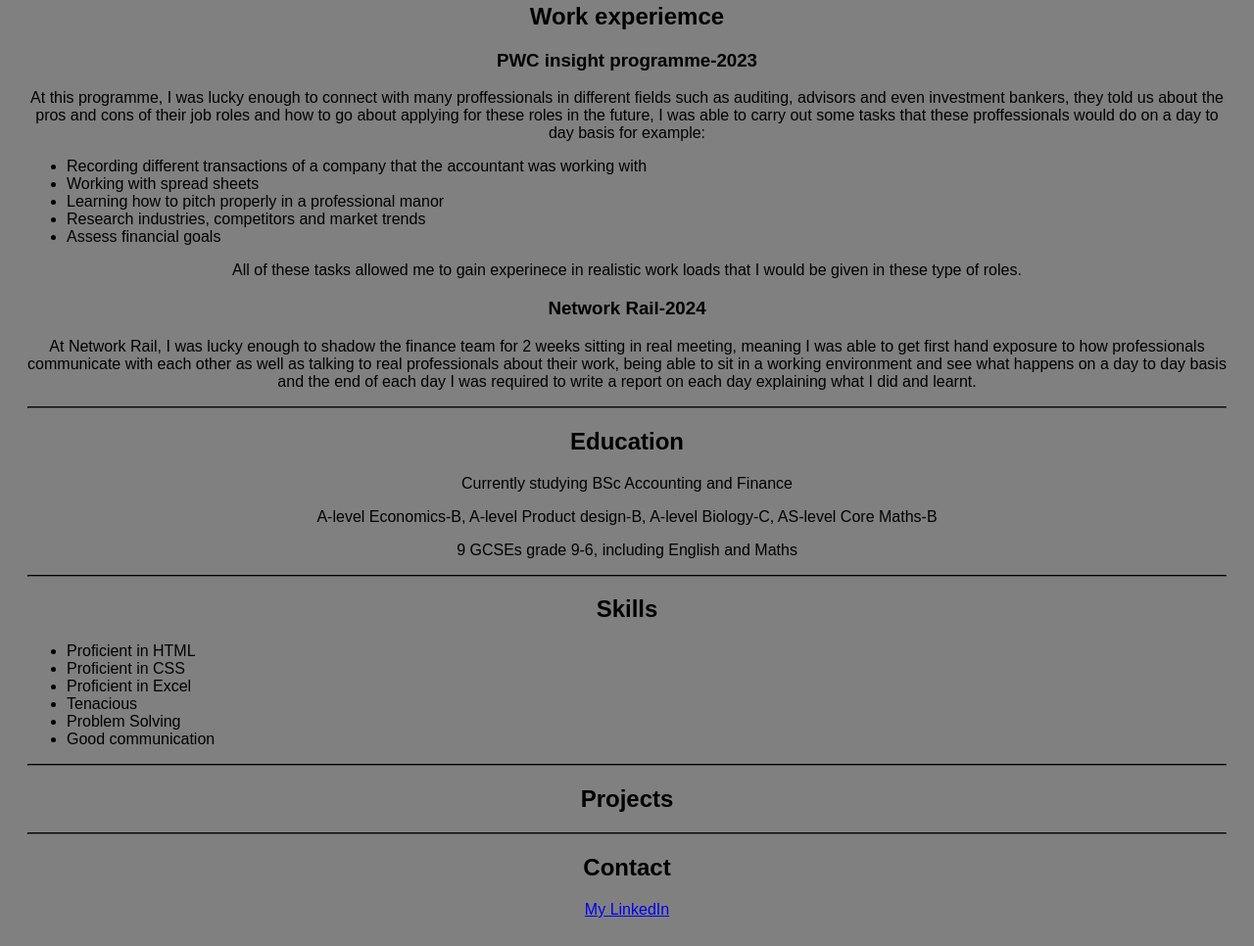
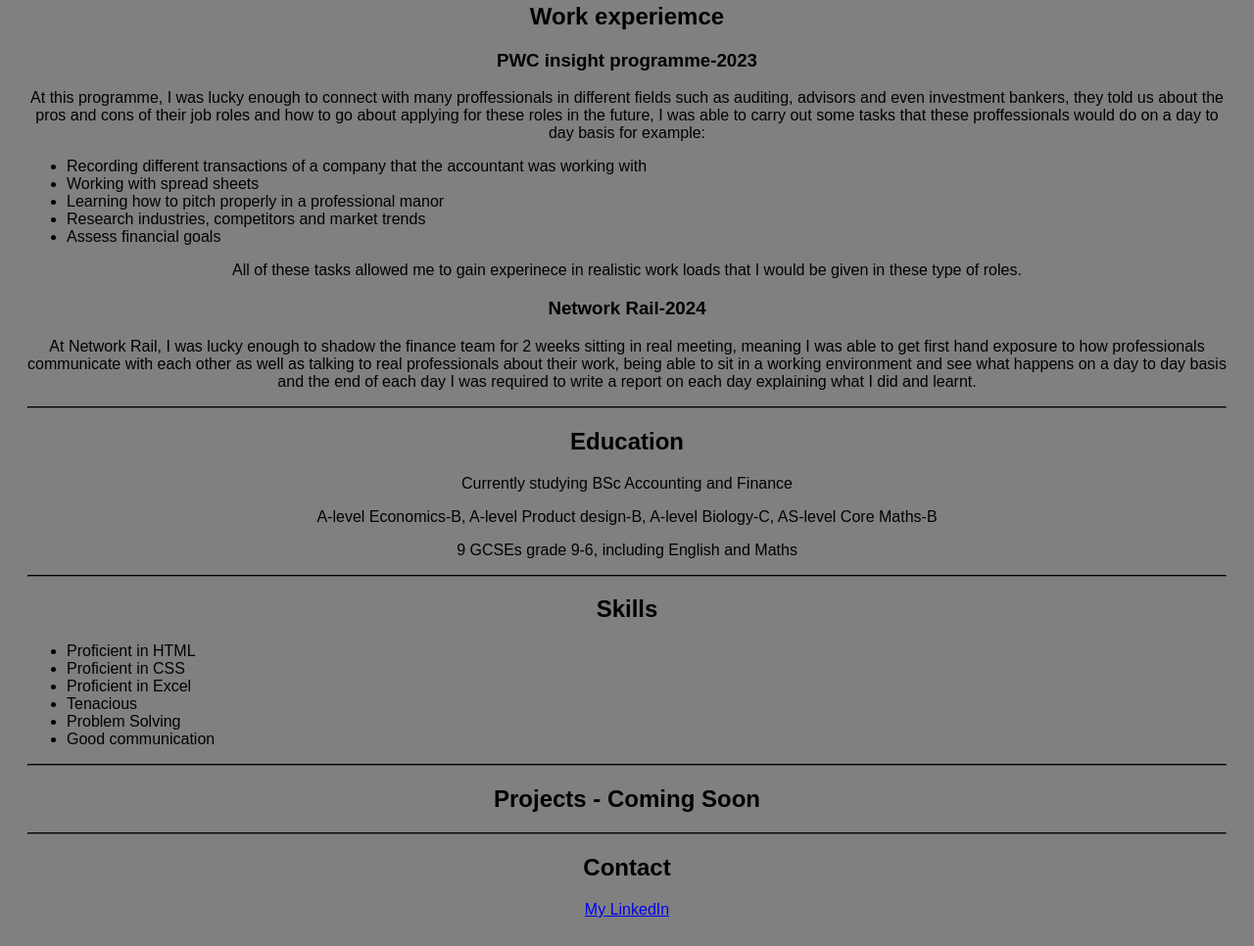
Before and after one commit to taega3codes/taega3codes.github.io, a plain HTML site: page index.html in a window 1280 px wide. Shown: the part 263-1229 px from the top of the page at 98% size. Drawn offline with Linux system fonts and the light colour scheme.

Commit message:
Add files via upload

```diff
--- a/index.html
+++ b/index.html
@@ -59,7 +59,7 @@
     </div>
     <hr>
     <div class="Projects">
-        <h2>Projects</h2>
+        <h2>Projects - Coming Soon</h2>
     </div>
     <hr>
     <div class="contact">
```
